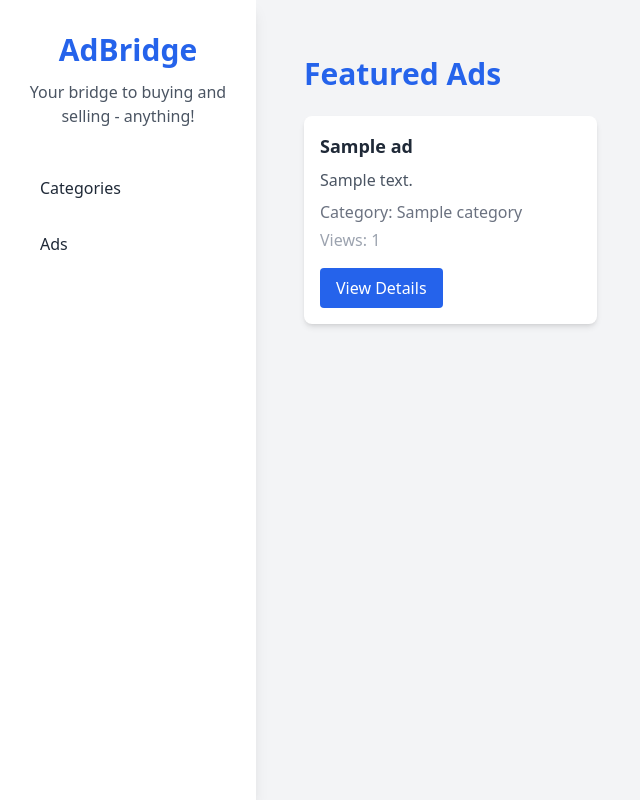
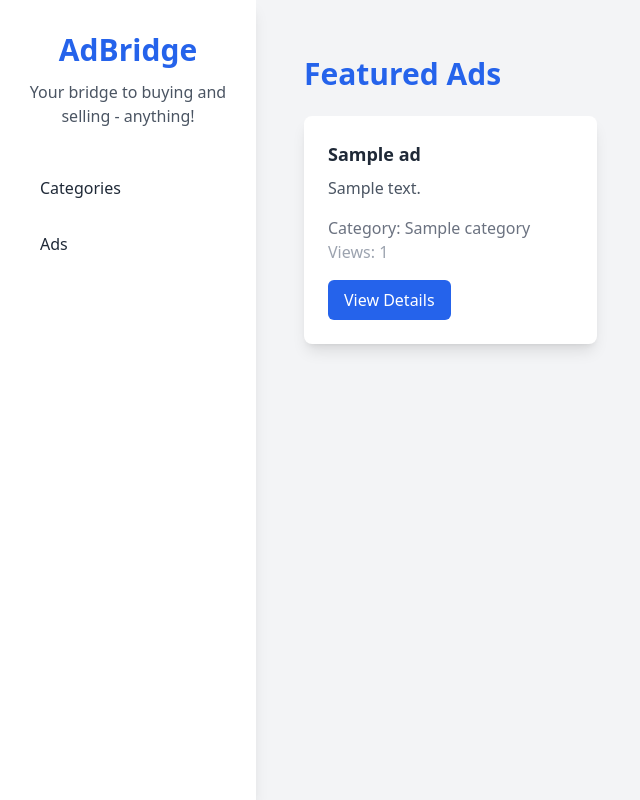
Before and after one commit to rupesh-ps/mini-project, a Django app: template adBridge/templates/ads/featured_ads.html in a window 1280 px wide. Shown: the whole page, without its empty margins (0-640 px from the left). Run offline with Django 5.2, Linux system fonts and the light colour scheme; the template is opened without the code that fills it: values that come from a table or form of the project are taken from there, others are empty; tables that the repository leaves empty hold one stand-in row (values such as "Sample post"); some libraries are stand-ins or nearby versions.

```diff
--- a/adBridge/templates/ads/featured_ads.html
+++ b/adBridge/templates/ads/featured_ads.html
@@ -5,15 +5,21 @@
     <h1 class="text-3xl font-bold mb-6 text-blue-600">Featured Ads</h1>
     <div class="grid grid-cols-1 sm:grid-cols-2 lg:grid-cols-3 gap-6">
         {% for ad in featured_ads %}
-            <div class="bg-white rounded-lg shadow-md p-4 hover:shadow-lg transition-shadow duration-300">
+            <div class="bg-white rounded-lg shadow-lg p-6 transition-transform transform hover:scale-105 hover:shadow-xl">
                 <h2 class="font-semibold text-lg text-gray-800">
                     <a href="{% url 'ad-detail' ad.id %}" class="hover:text-blue-600">{{ ad.title }}</a>
                 </h2>
                 <p class="mt-2 text-gray-600">{{ ad.description|truncatewords:20 }}</p>
-                <p class="mt-2 text-gray-500">Category: <span class="font-medium">{{ ad.category.name }}</span></p>
-                <p class="mt-1 text-gray-400">Views: <span class="font-medium">{{ ad.view }}</span></p>
-                <a href="{% url 'ad-detail' ad.id %}" class="mt-4 inline-block bg-blue-600 text-white px-4 py-2 rounded hover:bg-blue-700 transition duration-300">View Details</a>
+                <div class="mt-4">
+                    <p class="text-gray-500">Category: <span class="font-medium">{{ ad.category.name }}</span></p>
+                    <p class="text-gray-400">Views: <span class="font-medium">{{ ad.view }}</span></p>
+                </div>
+                <div class="mt-4">
+                    <a href="{% url 'ad-detail' ad.id %}" class="inline-block bg-blue-600 text-white px-4 py-2 rounded-md hover:bg-blue-700 transition duration-300">View Details</a>
+                </div>
             </div>
+        {% empty %}
+            <p class="text-gray-500 col-span-full text-center">No featured ads available at the moment. Check out our <a href="{% url 'category-list' %}" class="text-blue-600 hover:underline">categories</a>.</p>
         {% endfor %}
     </div>
 </div>
```
Also changed, not shown: adBridge/ads/tests/test_for_views.py (+25 -0 lines).
